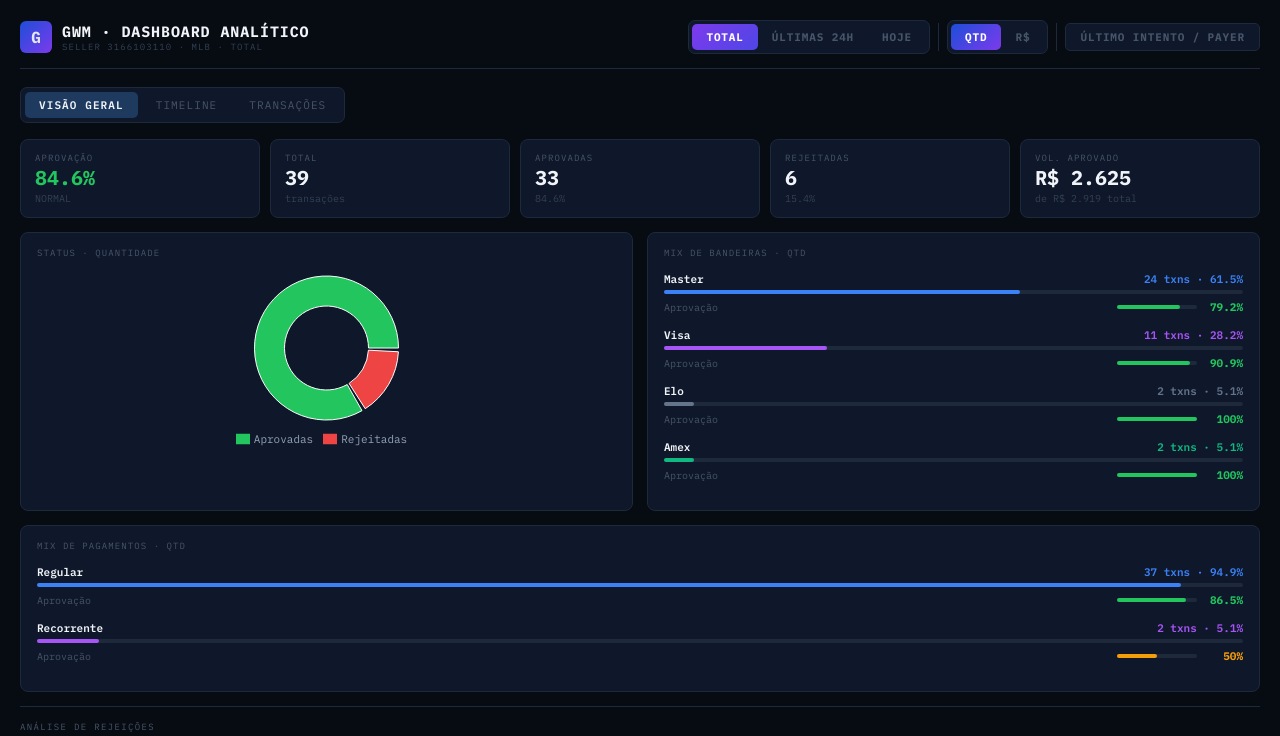
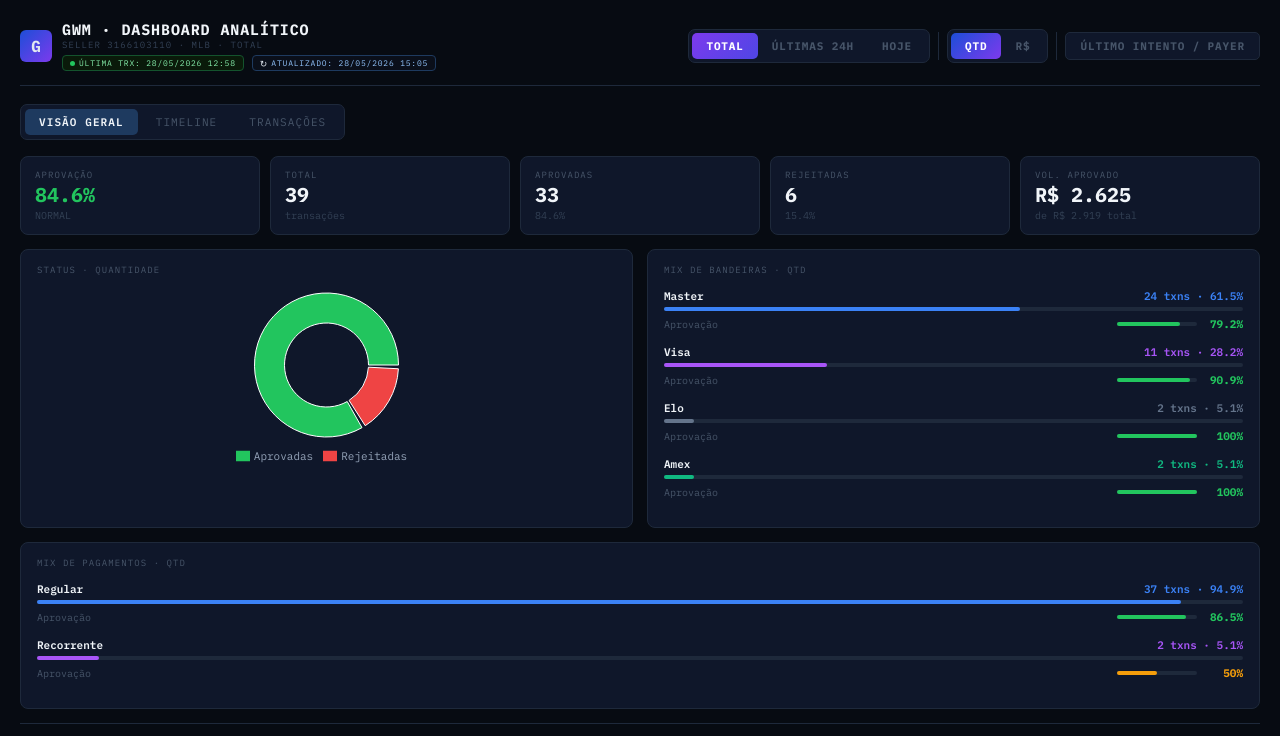
Before and after one commit to lucasmartinelli-code/gwm-dashboard, a React (Create React App) app: page / in a window 1280 px wide. Shown: the top 736 px of the page. Built offline with nearby package versions, Linux system fonts and the light colour scheme.

Commit message:
feat: add last transaction and last update timestamps to header

```diff
--- a/src/GWMDashboard.jsx
+++ b/src/GWMDashboard.jsx
@@ -44,6 +44,8 @@ const RAW = [
 ];
 
 const COLLECTOR_ID = "3166103110";
+const LAST_UPDATED = "28/05/2026 15:05";
+const LAST_TRX     = RAW.length > 0 ? RAW[0].date : "-";
 const METHOD_COLORS = { master:"#3b82f6", visa:"#a855f7", amex:"#10b981" };
 const STATUS_COLORS = { approved:"#22c55e", rejected:"#ef4444", refunded:"#f59e0b" };
 const REJ_COLORS = {
@@ -270,6 +272,16 @@ export default function GWMDashboard() {
           <div>
             <div style={{ fontSize:15, fontWeight:700, color:"#f1f5f9", letterSpacing:".06em" }}>GWM · DASHBOARD ANALÍTICO</div>
             <div style={{ fontSize:9, color:"#334155", letterSpacing:".12em" }}>SELLER 3166103110 · MLB · {periodLabel}</div>
+            <div style={{ display:"flex", gap:8, marginTop:5, flexWrap:"wrap" }}>
+              <div style={{ display:"flex", alignItems:"center", gap:4, background:"#0a1a0a", border:"1px solid #14532d", borderRadius:4, padding:"2px 7px" }}>
+                <span style={{ width:5, height:5, borderRadius:"50%", background:"#22c55e", display:"inline-block" }} />
+                <span style={{ fontSize:8, color:"#86efac", letterSpacing:".1em" }}>ÚLTIMA TRX: {LAST_TRX}</span>
+              </div>
+              <div style={{ display:"flex", alignItems:"center", gap:4, background:"#0a0f1a", border:"1px solid #1e3a5f", borderRadius:4, padding:"2px 7px" }}>
+                <span style={{ fontSize:9, lineHeight:1 }}>&#x21bb;</span>
+                <span style={{ fontSize:8, color:"#93c5fd", letterSpacing:".1em" }}>ATUALIZADO: {LAST_UPDATED}</span>
+              </div>
+            </div>
           </div>
         </div>
 
```
